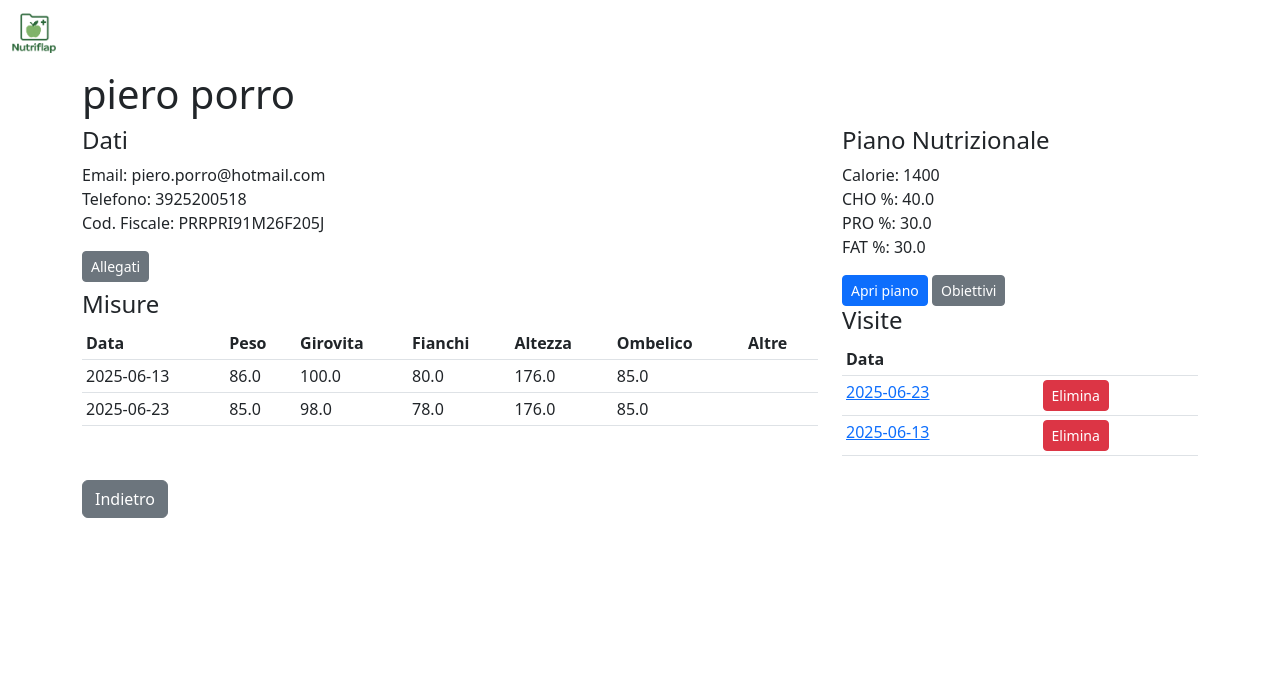
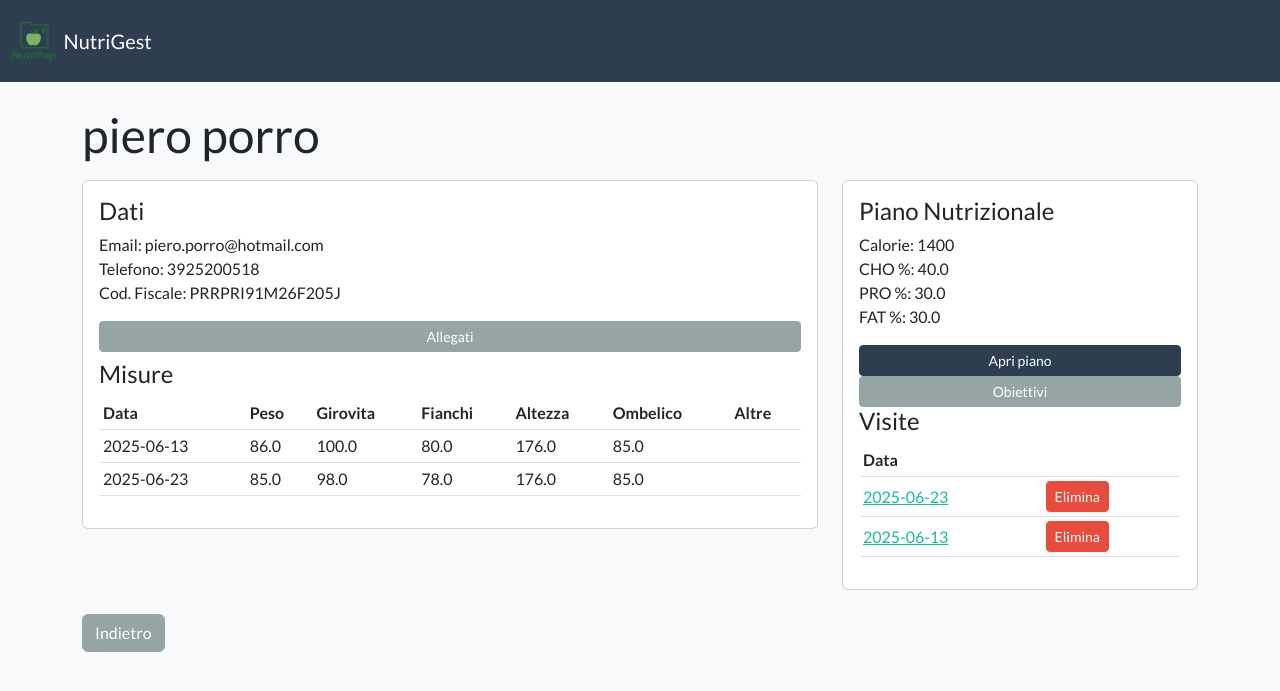
Before and after one commit to pierporz/Nutrigest, a Flask app: page /patient/1 in a window 1280 px wide. Shown: the top 691 px of the page. Run offline with Flask 3, Linux system fonts and the light colour scheme; data comes from the database, SQL or seed files in the repository; some libraries are stand-ins or nearby versions.

Commit message:
Improve UI with Bootswatch theme and cards

```diff
--- /dev/null
+++ b/static/style.css
@@ -0,0 +1,8 @@
+body {
+    background-color: #f8f9fa;
+}
+
+.table th,
+.table td {
+    vertical-align: middle;
+}
--- a/templates/attachments.html
+++ b/templates/attachments.html
@@ -1,6 +1,7 @@
 {% extends 'base.html' %}
 {% block content %}
-<h1>Allegati {{ patient['name'] }}</h1>
+<h1 class="mb-3">Allegati {{ patient['name'] }}</h1>
+<div class="card p-3 mb-3">
 <form method="post" enctype="multipart/form-data" class="mb-3">
   <div class="input-group">
     <input type="file" name="file" class="form-control" required>
@@ -22,4 +23,5 @@
   {% endfor %}
 </table>
 <a class="btn btn-secondary" href="/patient/{{ patient['id'] }}">Torna</a>
+</div>
 {% endblock %}
--- a/templates/base.html
+++ b/templates/base.html
@@ -3,13 +3,15 @@
 <head>
     <meta charset="utf-8">
     <title>NutriGest</title>
-    <link rel="stylesheet" href="https://cdn.jsdelivr.net/npm/bootstrap@5.3.0/dist/css/bootstrap.min.css">
+    <link rel="stylesheet" href="https://cdn.jsdelivr.net/npm/bootswatch@5.3.0/dist/flatly/bootstrap.min.css">
+    <link rel="stylesheet" href="{{ url_for('static', filename='style.css') }}">
 </head>
 <body>
-<nav class="navbar navbar-light">
+<nav class="navbar navbar-dark bg-primary mb-4">
     <div class="container-fluid">
-        <a class="navbar-brand" href="{{ url_for('index') }}">
-            <img src="{{ url_for('static', filename='logo.png') }}" alt="Logo" style="height:40px;">
+        <a class="navbar-brand d-flex align-items-center" href="{{ url_for('index') }}">
+            <img src="{{ url_for('static', filename='logo.png') }}" alt="Logo" style="height:40px;" class="me-2">
+            <span>NutriGest</span>
         </a>
     </div>
 </nav>
--- a/templates/foods.html
+++ b/templates/foods.html
@@ -1,9 +1,10 @@
 {% extends 'base.html' %}
 {% block content %}
-<h1>Alimenti</h1>
+<h1 class="mb-3">Alimenti</h1>
 <div class="mb-2 text-end">
   <a class="btn btn-secondary" href="{{ back }}">Torna</a>
 </div>
+<div class="card p-3 mb-3">
 <form method="post" class="mb-3" action="/foods/add">
   <input type="hidden" name="back" value="{{ back }}">
   <div class="row g-2">
@@ -37,6 +38,7 @@
 <div class="text-end">
   <a class="btn btn-secondary" href="{{ back }}">Torna</a>
 </div>
+</div>
 <script>
 function applyFilter() {
   const val = document.getElementById('food-filter').value.toLowerCase();
--- a/templates/goals_form.html
+++ b/templates/goals_form.html
@@ -1,6 +1,7 @@
 {% extends 'base.html' %}
 {% block content %}
-<h1>Obiettivi Paziente</h1>
+<h1 class="mb-3">Obiettivi Paziente</h1>
+<div class="card p-3">
 <form method="post">
   <div class="mb-2">
     <label class="form-label">Calorie</label>
@@ -24,6 +25,7 @@
   <button class="btn btn-primary">Salva</button>
   <a class="btn btn-secondary" href="/patient/{{ patient_id }}">Annulla</a>
 </form>
+</div>
 <script>
 function updateGrams() {
   const kcal = parseFloat(document.querySelector('[name=calories]').value) || 0;
--- a/templates/meal_item_form.html
+++ b/templates/meal_item_form.html
@@ -1,6 +1,7 @@
 {% extends 'base.html' %}
 {% block content %}
-<h1>Modifica Alimento</h1>
+<h1 class="mb-3">Modifica Alimento</h1>
+<div class="card p-3">
 <form method="post">
   <div class="mb-2">
     <label class="form-label">Alimento</label>
@@ -17,4 +18,5 @@
   <button class="btn btn-primary">Salva</button>
   <a class="btn btn-secondary" href="/patient/{{ patient_id }}/meal_plan">Annulla</a>
 </form>
+</div>
 {% endblock %}
--- a/templates/meal_plan.html
+++ b/templates/meal_plan.html
@@ -1,6 +1,7 @@
 {% extends 'base.html' %}
 {% block content %}
-<h1>Piano Nutrizionale {{ patient['name'] }}</h1>
+<h1 class="mb-3">Piano Nutrizionale {{ patient['name'] }}</h1>
+<div class="card p-3">
 <form method="post">
 <div class="mb-2 text-end">
   <button class="btn btn-primary" type="submit">Salva</button>
@@ -71,6 +72,7 @@
 <button class="btn btn-primary mt-2" type="submit">Salva</button>
 <a class="btn btn-secondary mt-2" href="/patient/{{ patient['id'] }}">Torna</a>
 </form>
+</div>
 <script>
 const goalData = {{ goals|tojson }};
 function addRow(btn) {
--- a/templates/new_patient.html
+++ b/templates/new_patient.html
@@ -1,6 +1,7 @@
 {% extends 'base.html' %}
 {% block content %}
-<h1>Nuovo Paziente</h1>
+<h1 class="mb-3">Nuovo Paziente</h1>
+<div class="card p-3">
 <form method="post">
 <div class="mb-2">
 <label class="form-label">Nome e Cognome</label>
@@ -39,4 +40,5 @@
 <button class="btn btn-primary" type="submit">Salva</button>
 <a class="btn btn-secondary" href="/">Annulla</a>
 </form>
+</div>
 {% endblock %}
--- a/templates/patient_detail.html
+++ b/templates/patient_detail.html
@@ -1,8 +1,9 @@
 {% extends 'base.html' %}
 {% block content %}
-<h1>{{ patient['name'] }}</h1>
+<h1 class="mb-3">{{ patient['name'] }}</h1>
 <div class="row">
 <div class="col-md-8">
+<div class="card p-3 mb-3">
 <h4>Dati</h4>
 <ul class="list-unstyled">
 <li>Email: {{ patient['email'] }}</li>
@@ -26,7 +27,9 @@
 {% endfor %}
 </table>
 </div>
+</div>
 <div class="col-md-4">
+<div class="card p-3 mb-3">
   <h4>Piano Nutrizionale</h4>
 {% if goals %}
 <ul class="list-unstyled">
@@ -56,6 +59,7 @@
 </table>
 </div>
 </div>
+</div>
 {% if visit %}
 <div class="row mt-4">
 <div class="col">
--- a/templates/questions.html
+++ b/templates/questions.html
@@ -1,6 +1,7 @@
 {% extends 'base.html' %}
 {% block content %}
-<h1>Domande</h1>
+<h1 class="mb-3">Domande</h1>
+<div class="card p-3 mb-3">
 <form method="post" class="mb-3" action="/questions/add">
 <div class="input-group">
 <input name="text" class="form-control" placeholder="Nuova domanda" required>
@@ -21,4 +22,5 @@
 {% endfor %}
 </table>
 <a class="btn btn-secondary" href="/">Torna</a>
+</div>
 {% endblock %}
--- a/templates/visit_form.html
+++ b/templates/visit_form.html
@@ -1,6 +1,7 @@
 {% extends 'base.html' %}
 {% block content %}
-<h1>{% if visit %}Modifica visita{% else %}Nuova visita{% endif %} - {{ patient['name'] }}</h1>
+<h1 class="mb-3">{% if visit %}Modifica visita{% else %}Nuova visita{% endif %} - {{ patient['name'] }}</h1>
+<div class="card p-3">
 <form method="post">
 <div class="mb-2"><label>Data</label><input type="date" name="date" class="form-control" value="{{ visit['date'] if visit else today }}"></div>
 <div class="row">
@@ -37,6 +38,7 @@
 <button class="btn btn-primary mt-2" type="submit">Salva</button>
 <a class="btn btn-secondary mt-2" href="/">Annulla</a>
 </form>
+</div>
 <script>
 let noteIdx = {{ notes|length + 1 if notes else 2 }};
 function addNote() {
```
Also changed, not shown: templates/index.html (+6 -4 lines).
